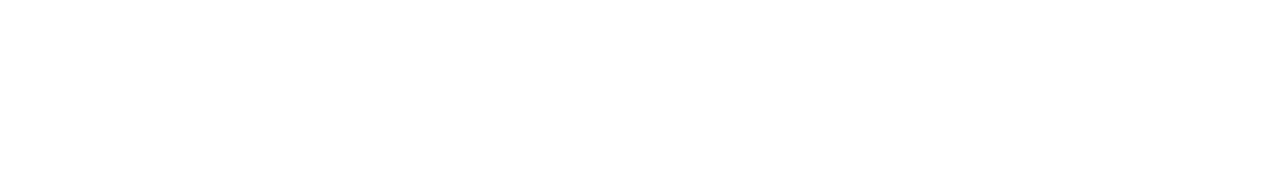
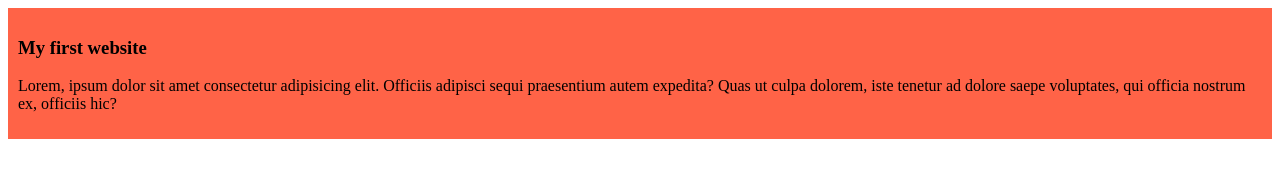
Before and after one commit to Zarinjahanshazi/my-simple-website, a plain HTML site: page index.html in a window 1280 px wide. Drawn offline with Linux system fonts and the light colour scheme.

Commit message:
added the first blog

```diff
--- a/index.html
+++ b/index.html
@@ -4,8 +4,15 @@
     <meta charset="UTF-8">
     <meta name="viewport" content="width=device-width, initial-scale=1.0">
     <title>My Simple Website</title>
+    <link rel="stylesheet" href="styles/blog.css">
 </head>
 <body>
+    <div>
+        <h3>My first website</h3>
+        <p>Lorem, ipsum dolor sit amet consectetur adipisicing elit. Officiis adipisci sequi praesentium autem expedita? Quas ut culpa dolorem, iste tenetur ad dolore saepe voluptates, qui officia nostrum ex, officiis hic?</p>
+    </div>
+
+
 
 </body>
 </html>
--- /dev/null
+++ b/styles/blog.css
@@ -0,0 +1,4 @@
+div{
+    background-color: tomato;
+    padding: 10px;
+}
```
